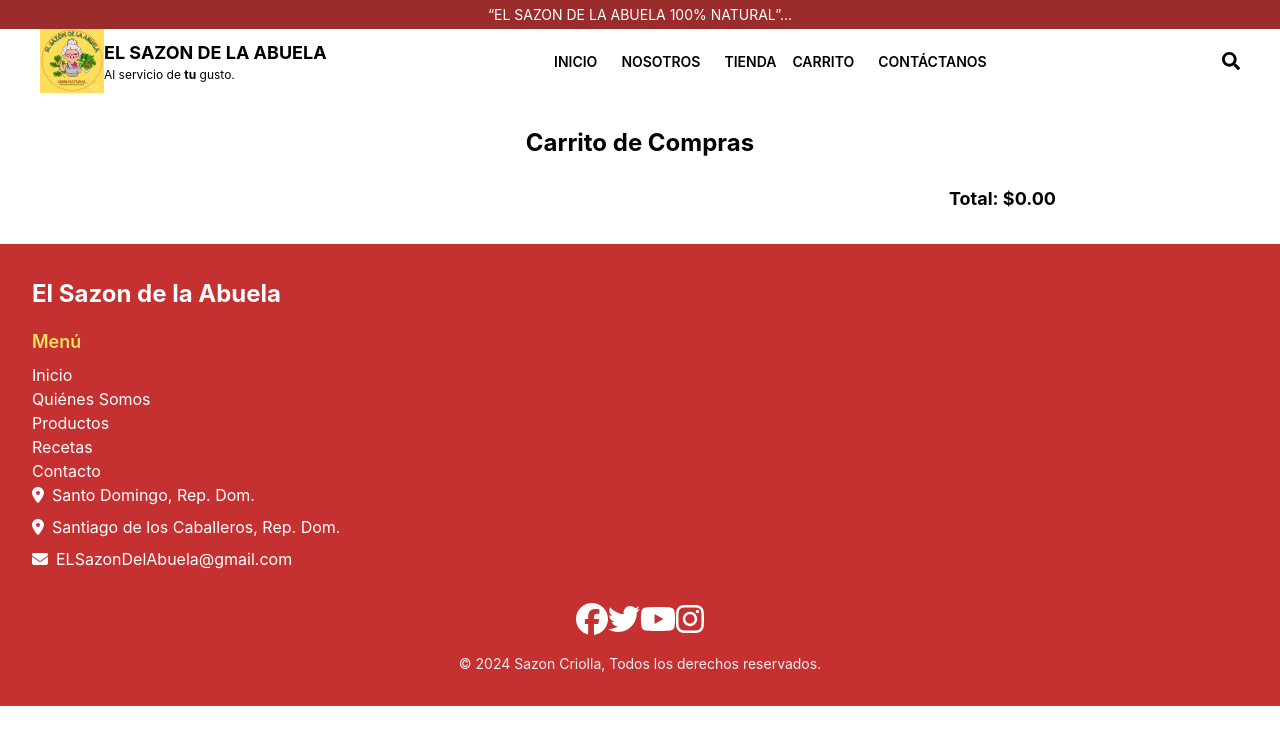
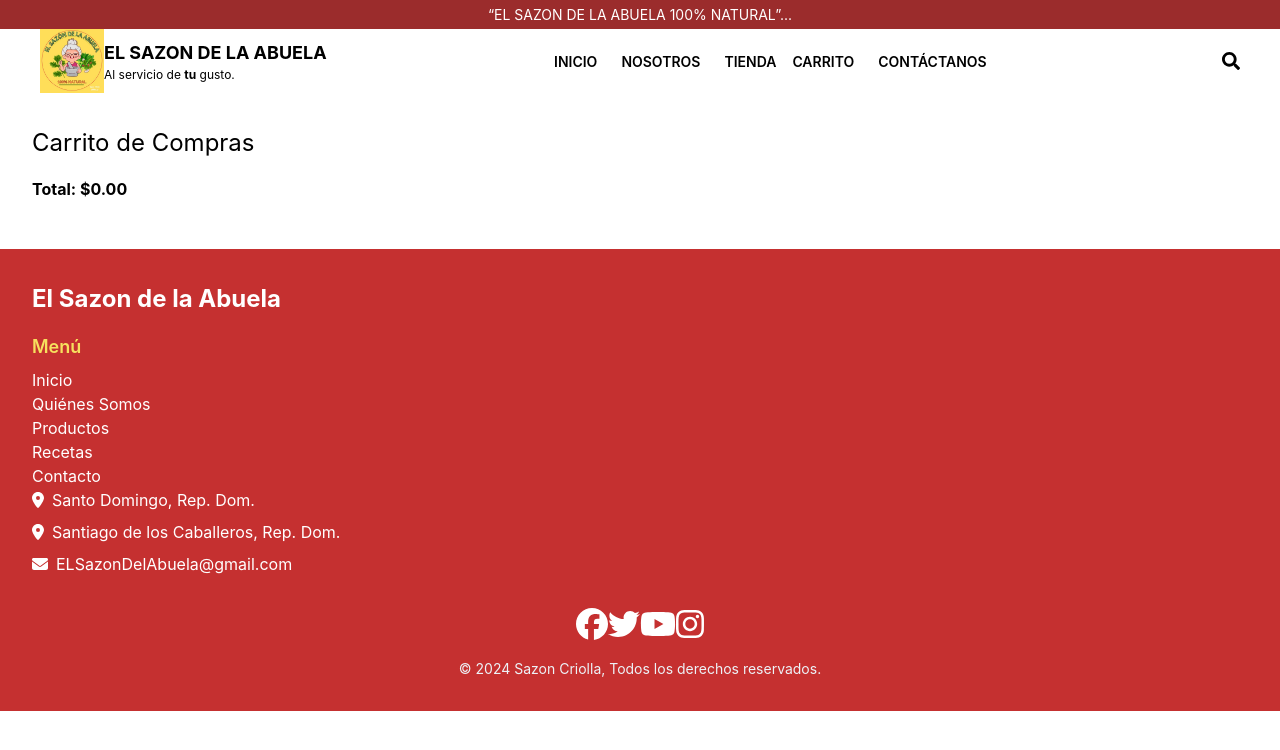
Before and after one commit to RobertoCA14/PaginaWebSazonAbuela, a React (Create React App) app: page /footer in a window 1280 px wide. Shown: the top 750 px of the page. Built offline with nearby package versions, Linux system fonts and the light colour scheme.

Commit message:
cambio paypal

```diff
--- a/src/components/ShoppingCart.js
+++ b/src/components/ShoppingCart.js
@@ -1,40 +1,55 @@
-import React from "react";
+import React, { useEffect } from "react";
 
-function ShoppingCart({ cart, removeFromCart }) {
+function ShoppingCart({ cart }) {
   const total = cart.reduce((acc, product) => acc + product.price, 0);
 
+  useEffect(() => {
+    if (window.paypal) {
+      window.paypal
+        .Buttons({
+          createOrder: (data, actions) => {
+            return actions.order.create({
+              purchase_units: [
+                {
+                  amount: {
+                    value: total.toFixed(2), // Total del carrito
+                  },
+                },
+              ],
+            });
+          },
+          onApprove: (data, actions) => {
+            return actions.order.capture().then((details) => {
+              alert(`Gracias por tu compra, ${details.payer.name.given_name}!`);
+            });
+          },
+          onError: (err) => {
+            console.error("Error en el pago:", err);
+          },
+        })
+        .render("#paypal-button-container");
+    }
+  }, [total]);
+
   return (
-    <div className="shopping-cart p-4 md:p-8 max-w-4xl mx-auto">
-      <h2 className="text-2xl font-bold text-center mb-6">
-        Carrito de Compras
-      </h2>
-      <ul className="space-y-4">
+    <div className="shopping-cart p-8">
+      <h2 className="text-2xl mb-4">Carrito de Compras</h2>
+      <ul className="mb-4">
         {cart.map((item, index) => (
-          <li
-            key={index}
-            className="flex flex-col md:flex-row items-center justify-between border-b pb-4"
-          >
+          <li key={index} className="flex items-center py-2 border-b">
             <img
               src={item.image}
               alt={item.name}
-              className="w-full md:w-32 h-32 object-cover rounded mb-4 md:mb-0"
+              className="w-32 h-32 object-cover rounded mr-4"
             />
-            <div className="flex-1 text-center md:text-left">
-              <p className="font-semibold">{item.name}</p>
-              <p>${item.price.toFixed(2)}</p>
-            </div>
-            <button
-              className="bg-red-500 text-white px-3 py-1 rounded hover:bg-red-600"
-              onClick={() => removeFromCart(item.id)}
-            >
-              Eliminar
-            </button>
+            <span>
+              {item.name} - ${item.price}
+            </span>
           </li>
         ))}
       </ul>
-      <p className="font-bold text-lg text-center md:text-right mt-6">
-        Total: ${total.toFixed(2)}
-      </p>
+      <p className="font-bold">Total: ${total.toFixed(2)}</p>
+      <div id="paypal-button-container" className="mt-4"></div>
     </div>
   );
 }
```
